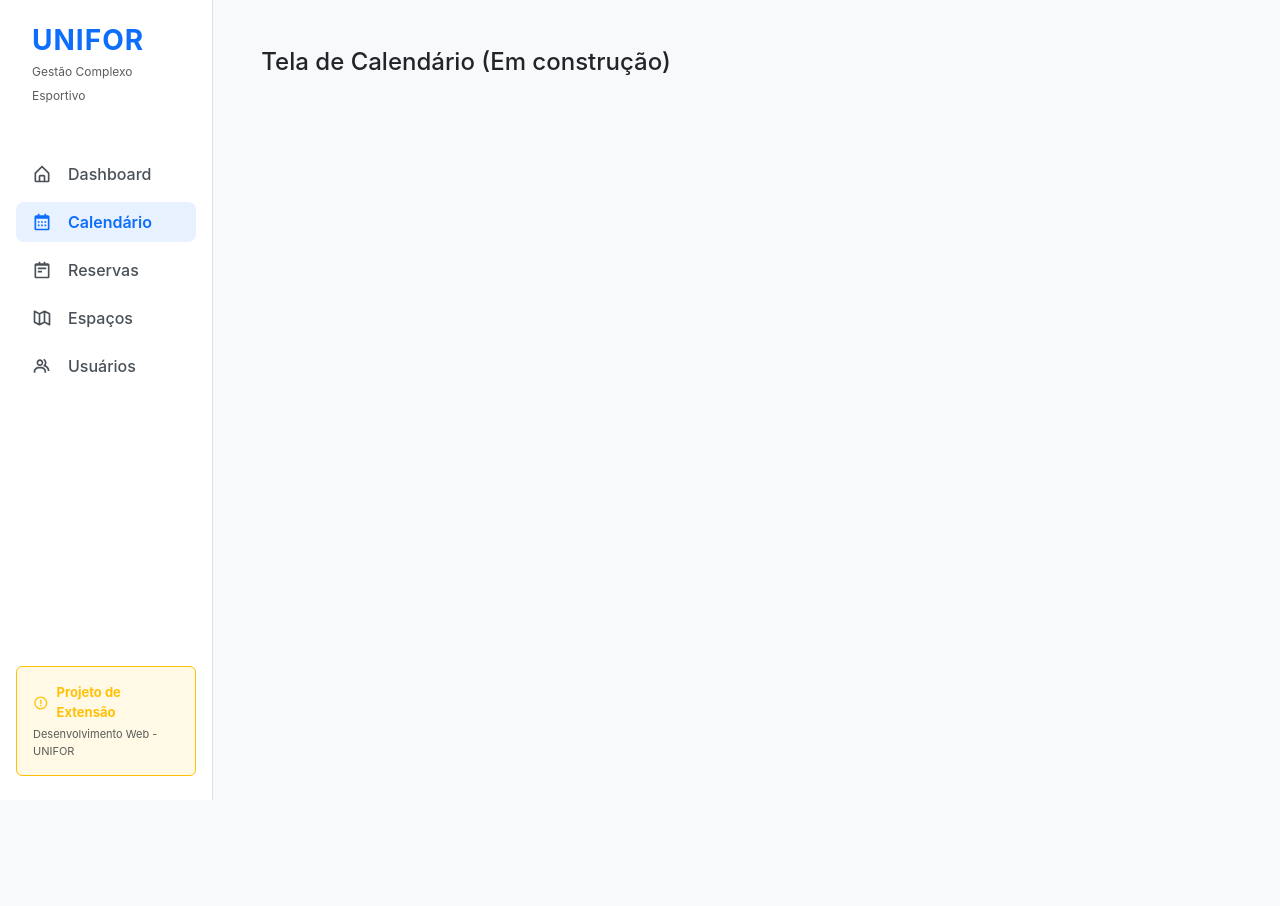
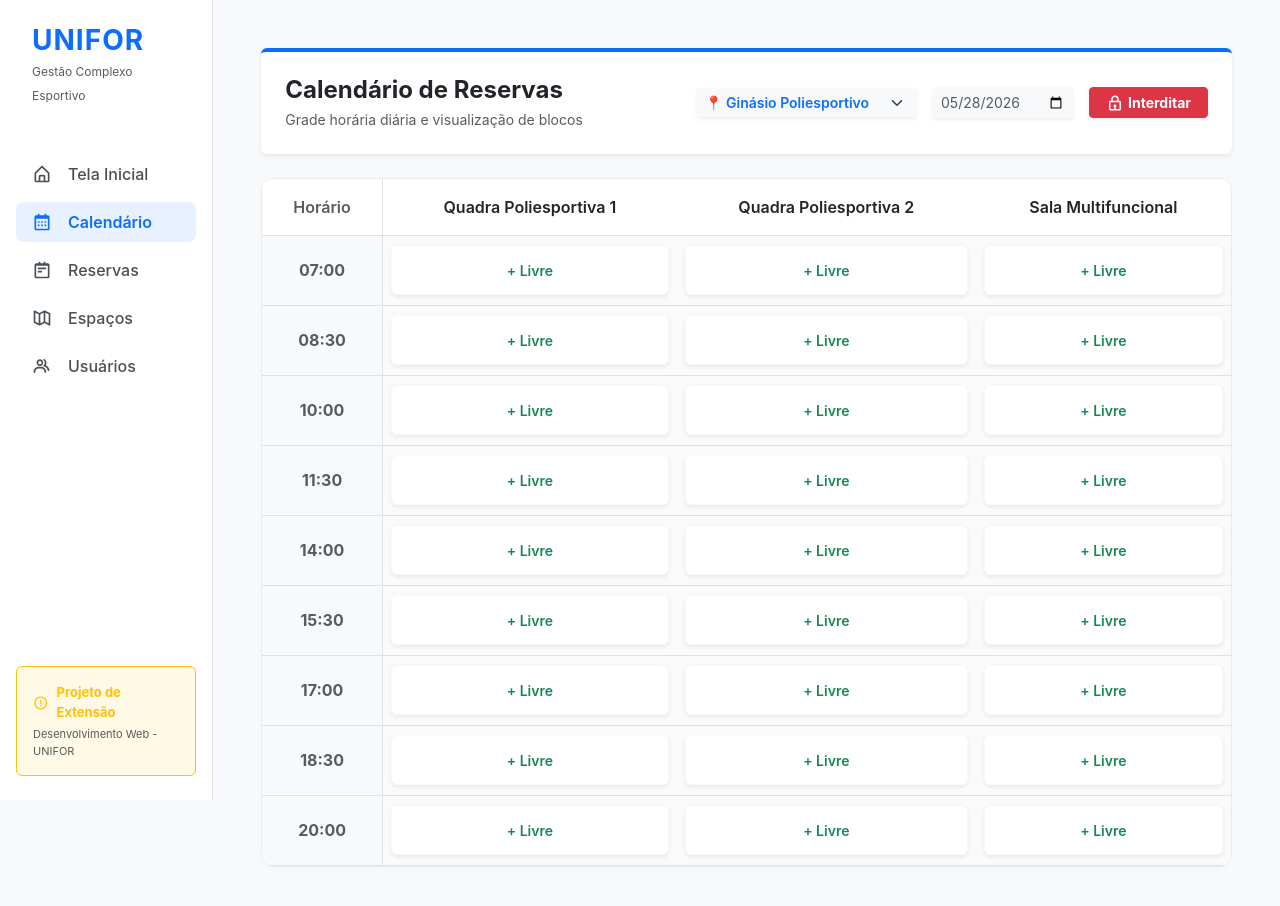
Before and after one commit to Kahyk/Ginasio_front, a React (Vite) app in the folder ginasio_front/: page / in a window 1280 px wide. Both pictures are taken after a click on the element "Calendário". Shown: the top 906 px of the page. Before the commit the page ends 800 px from the top, so only its background shows below. Built offline with nearby package versions, Linux system fonts and the light colour scheme.

Commit message:
feat: modal de agendamento e interatividade na tabela de horarios

```diff
--- a/ginasio_front/src/App.jsx
+++ b/ginasio_front/src/App.jsx
@@ -2,6 +2,7 @@ import { useState } from 'react';
 import { Container, Row, Col } from 'react-bootstrap';
 import Sidebar from './components/Sidebar';
 import DashboardView from './views/DashboardView';
+import CalendarioView from './views/CalendarioView';
 
 function App() {
   const [currentView, setCurrentView] = useState('Dashboard');
@@ -9,9 +10,9 @@ function App() {
   const renderView = () => {
     switch (currentView) {
       case 'Dashboard':
-        return <DashboardView />;
+        return <DashboardView setCurrentView={setCurrentView}/>;
       case 'Calendário':
-        return <h4>Tela de Calendário (Em construção)</h4>;
+       return <CalendarioView />;
       case 'Reservas':
         return <h4>Tela de Gestão de Reservas (Em construção)</h4>;
       case 'Espaços':
--- a/ginasio_front/src/components/Sidebar.jsx
+++ b/ginasio_front/src/components/Sidebar.jsx
@@ -3,7 +3,7 @@ import { BiHomeAlt, BiCalendar, BiNotepad, BiMapAlt, BiGroup, BiErrorCircle } fr
 
 const Sidebar = ({ currentView, setCurrentView }) => {
   const menuItems = [
-    { id: "Dashboard", icone: <BiHomeAlt size={20} /> },
+    { id: "Tela Inicial", icone: <BiHomeAlt size={20} /> },
     { id: "Calendário", icone: <BiCalendar size={20} /> },
     { id: "Reservas", icone: <BiNotepad size={20} /> },
     { id: "Espaços", icone: <BiMapAlt size={20} /> },
@@ -12,7 +12,7 @@ const Sidebar = ({ currentView, setCurrentView }) => {
 
   return (
     <div className="d-flex flex-column h-100 py-4 px-3 bg-white border-end">
-      {/* Logo UNIFOR */}
+      {/* aqui a logo da unifor */}
       <div className="mb-5 px-3">
         <h3
           className="text-primary fw-bold mb-0"
@@ -25,7 +25,7 @@ const Sidebar = ({ currentView, setCurrentView }) => {
         </small>
       </div>
 
-      {/* Lista de Navegação */}
+      {/* a lista de navegação */}
       <Nav className="flex-column gap-2 mb-auto">
         {menuItems.map((item) => (
           <div
@@ -39,7 +39,7 @@ const Sidebar = ({ currentView, setCurrentView }) => {
         ))}
       </Nav>
 
-      {/* Alerta de Projeto no Rodapé */}
+      {/* o rodapé */}
       <div className="mt-auto">
         <div
           className="p-3 rounded border border-warning bg-opacity-10 bg-warning"
--- /dev/null
+++ b/ginasio_front/src/components/TabelaHorarios.jsx
@@ -0,0 +1,50 @@
+import { Table } from 'react-bootstrap';
+
+const TabelaHorarios = ({ complexoAtual }) => {
+  // Horários padrão da grade da UNIFOR
+  const horarios = ['07:00', '08:30', '10:00', '11:30', '14:00', '15:30', '17:00', '18:30', '20:00'];
+
+  // Regra de negócio: Quais espaços existem em cada complexo?
+  const getLocais = () => {
+    if (complexoAtual === 'Piscina') return ['Raia 1', 'Raia 2', 'Raia 3', 'Área de Lazer'];
+    if (complexoAtual === 'Complexo de Tênis') return ['Quadra Saibro', 'Quadra Rápida 1', 'Quadra Rápida 2'];
+    return ['Quadra Poliesportiva 1', 'Quadra Poliesportiva 2', 'Sala Multifuncional'];
+  };
+
+  const locais = getLocais();
+
+  return (
+    <Table hover responsive className="text-center align-middle m-0" style={{ borderCollapse: 'collapse' }}>
+      <thead className="bg-light border-bottom">
+        <tr>
+          <th className="py-3 text-muted fw-semibold border-end" style={{ width: '120px' }}>Horário</th>
+          {locais.map(local => (
+            <th key={local} className="py-3 text-dark fw-semibold">{local}</th>
+          ))}
+        </tr>
+      </thead>
+      <tbody>
+        {horarios.map(horario => (
+          <tr key={horario} style={{ height: '70px' }}>
+            {/* Coluna fixa de Horário na esquerda */}
+            <td className="fw-bold text-muted border-end bg-light">{horario}</td>
+
+            {/* Desenhando os "slots" de agendamento (Gavetas vazias) */}
+            {locais.map(local => (
+              <td key={local} className="p-2" style={{ backgroundColor: '#fafafa' }}>
+                <div
+                  className="d-flex flex-column justify-content-center align-items-center h-100 rounded border border-light bg-white shadow-sm transition-all"
+                  style={{ cursor: 'pointer', minHeight: '50px' }}
+                >
+                  <span className="text-success small fw-semibold">+ Livre</span>
+                </div>
+              </td>
+            ))}
+          </tr>
+        ))}
+      </tbody>
+    </Table>
+  );
+};
+
+export default TabelaHorarios;
--- /dev/null
+++ b/ginasio_front/src/views/CalendarioView.jsx
@@ -0,0 +1,61 @@
+import { useState } from 'react';
+import { Form, Button } from 'react-bootstrap';
+import { BiLock } from 'react-icons/bi';
+import TabelaHorarios from '../components/TabelaHorarios';
+
+const CalendarioView = () => {
+  // Pega a data de hoje formatada para o input do navegador
+  const hoje = new Date().toISOString().split('T')[0];
+
+  // Nossos controles de estado (Memória da tela)
+  const [dataSelecionada, setDataSelecionada] = useState(hoje);
+  const [complexoAtual, setComplexoAtual] = useState('Ginásio');
+
+  return (
+    <div className="h-100">
+      {/* Cabeçalho Limpo - Estilo Figma */}
+      <div className="d-flex justify-content-between align-items-center mb-4 bg-white p-4 rounded shadow-sm border-top border-primary border-4">
+        <div>
+          <h4 className="fw-bold mb-1 text-dark">Calendário de Reservas</h4>
+          <p className="text-muted small mb-0">Grade horária diária e visualização de blocos</p>
+        </div>
+
+        <div className="d-flex gap-3 align-items-center">
+          {/* Dropdown Inteligente: Ao trocar aqui, a tabela inteira se redesenha */}
+          <Form.Select
+            size="sm"
+            className="border-0 bg-light shadow-sm fw-semibold text-primary"
+            style={{ width: '220px', cursor: 'pointer' }}
+            value={complexoAtual}
+            onChange={(e) => setComplexoAtual(e.target.value)}
+          >
+            <option value="Ginásio">📍 Ginásio Poliesportivo</option>
+            <option value="Piscina">📍 Complexo Aquático</option>
+            <option value="Complexo de Tênis">📍 Quadras de Tênis</option>
+          </Form.Select>
+
+          {/* Seletor de Data */}
+          <Form.Control
+            type="date"
+            value={dataSelecionada}
+            onChange={(e) => setDataSelecionada(e.target.value)}
+            className="form-control-sm border-0 bg-light shadow-sm text-muted"
+            style={{ width: '140px' }}
+          />
+
+          <Button variant="danger" size="sm" className="px-3 fw-bold shadow-sm d-flex align-items-center gap-1">
+            <BiLock size={18} /> Interditar
+          </Button>
+        </div>
+      </div>
+
+      {/* Container da Tabela */}
+      <div className="card-unifor overflow-hidden border">
+         {/* Passamos o complexo escolhido para a tabela saber quais colunas desenhar */}
+         <TabelaHorarios complexoAtual={complexoAtual} />
+      </div>
+    </div>
+  );
+};
+
+export default CalendarioView;
--- a/ginasio_front/src/views/DashboardView.jsx
+++ b/ginasio_front/src/views/DashboardView.jsx
@@ -1,22 +1,45 @@
 import { useState } from 'react';
-import { Row, Col, Button } from 'react-bootstrap';
-import { BiCalendarEdit, BiInfoCircle, BiCalendarAlt } from 'react-icons/bi';
+import { Row, Col, Button, Badge } from 'react-bootstrap';
+import { BiCalendarEdit, BiInfoCircle, BiCalendarAlt, BiTime } from 'react-icons/bi';
 
-const DashboardView = () => {
-  //  os dados vao ficar aqui quando o back for integrado
-  // por hora estao vazios
-  const [reservasProximas, setReservasProximas] = useState([]);
-  const [feriados, setFeriados] = useState([]);
+const DashboardView = ({ setCurrentView }) => {
+  // Gaveta vazia aguardando o banco de dados
+  const [reservasProximas] = useState([]);
+
+  // Lista fixa de Feriados de 2026 (Nacionais e Municipais)
+  const todosFeriados = [
+    { data: '2026-06-04', motivo: 'Corpus Christi' },
+    { data: '2026-08-15', motivo: 'Nossa Senhora da Assunção' },
+    { data: '2026-09-07', motivo: 'Independência do Brasil' },
+    { data: '2026-10-12', motivo: 'Nossa Sra. Aparecida' },
+    { data: '2026-11-02', motivo: 'Finados' },
+    { data: '2026-11-15', motivo: 'Proclamação da República' },
+    { data: '2026-11-20', motivo: 'Dia da Consciência Negra' },
+    { data: '2026-12-25', motivo: 'Natal' }
+  ];
+
+  // Filtro inteligente: pega a data exata de hoje e mostra apenas feriados futuros
+  const hoje = new Date().toISOString().split('T')[0];
+  const feriadosProximos = todosFeriados
+    .filter(feriado => feriado.data >= hoje)
+    .slice(0, 3); // Mostra no máximo os 3 próximos para não poluir a tela
+
+  // Função para deixar a data no formato brasileiro
+  const formatarData = (dataIso) => {
+    return dataIso.split('-').reverse().join('/');
+  };
 
   return (
     <div className="h-100">
-      {/* cabecalho  */}
+      {/* Cabeçalho */}
       <div className="d-flex justify-content-between align-items-center mb-4">
         <div>
-          <h3 className="fw-bold mb-1 text-dark">Dashboard</h3>
+          <h3 className="fw-bold mb-1 text-dark">Tela Inicial</h3>
           <p className="text-muted small mb-0">Visão geral do complexo esportivo UNIFOR</p>
         </div>
+        {/* Botão agora muda a tela para o Calendário! */}
         <Button
+          onClick={() => setCurrentView('Calendário')}
           className="shadow-sm d-flex align-items-center gap-2 fw-semibold"
           style={{ backgroundColor: 'var(--unifor-blue)', border: 'none' }}
         >
@@ -25,12 +48,11 @@ const DashboardView = () => {
       </div>
 
       <Row>
-        {/* Card 1: Inicios Proximos */}
+        {/* Card 1: Inícios Próximos */}
         <Col xs={12} className="mb-4">
           <div className="card-unifor p-4">
             <h6 className="fw-bold mb-4 text-dark">Inícios Próximos (Reservas Confirmadas)</h6>
 
-            {/* Aguardando Banco de Dados */}
             {reservasProximas.length === 0 ? (
               <div className="bg-light rounded p-5 text-center border" style={{ borderStyle: 'dashed !important' }}>
                 <BiInfoCircle size={32} className="mb-2 text-muted opacity-50" />
@@ -40,30 +62,37 @@ const DashboardView = () => {
                 </p>
               </div>
             ) : (
-              <div>
-                {/* O códigox que vai varrer o Banco de Dados virá para cá depois */}
-              </div>
+              <div>{/* Renderização futura do Back-end */}</div>
             )}
           </div>
         </Col>
 
-        {/* Card 2: Feriados e Bloqueios */}
+        {/* Card 2: Feriados em Tempo Real */}
         <Col xs={12}>
           <div className="card-unifor p-4 border-start border-warning border-4">
             <h6 className="fw-bold text-dark mb-4 d-flex align-items-center gap-2">
               <BiCalendarAlt className="text-warning" /> Feriados e Recessos Próximos
             </h6>
 
-            {/* Aguardando Banco de Dados */}
-            {feriados.length === 0 ? (
+            {feriadosProximos.length === 0 ? (
               <div className="bg-light rounded p-4 text-center border" style={{ borderStyle: 'dashed !important' }}>
                 <p className="text-muted small mb-0 opacity-75">
-                  Nenhum bloqueio programado. O sistema está aguardando sincronização com o banco de dados.
+                  Nenhum feriado programado para os próximos dias.
                 </p>
               </div>
             ) : (
-              <div>
-                {/* O código que vai listar os bloqueios do banco virá para cá depois */}
+              <div className="d-flex flex-column gap-2">
+                {feriadosProximos.map((feriado, index) => (
+                  <div key={index} className="d-flex align-items-center gap-3 p-3 bg-light rounded border border-warning border-opacity-25">
+                    <Badge bg="warning" className="p-2 text-dark"><BiTime size={16} /></Badge>
+                    <div>
+                      <div className="fw-bold text-dark">{feriado.motivo}</div>
+                      <div className="text-muted small">
+                        Bloqueio do complexo programado para <strong>{formatarData(feriado.data)}</strong>
+                      </div>
+                    </div>
+                  </div>
+                ))}
               </div>
             )}
           </div>
```
